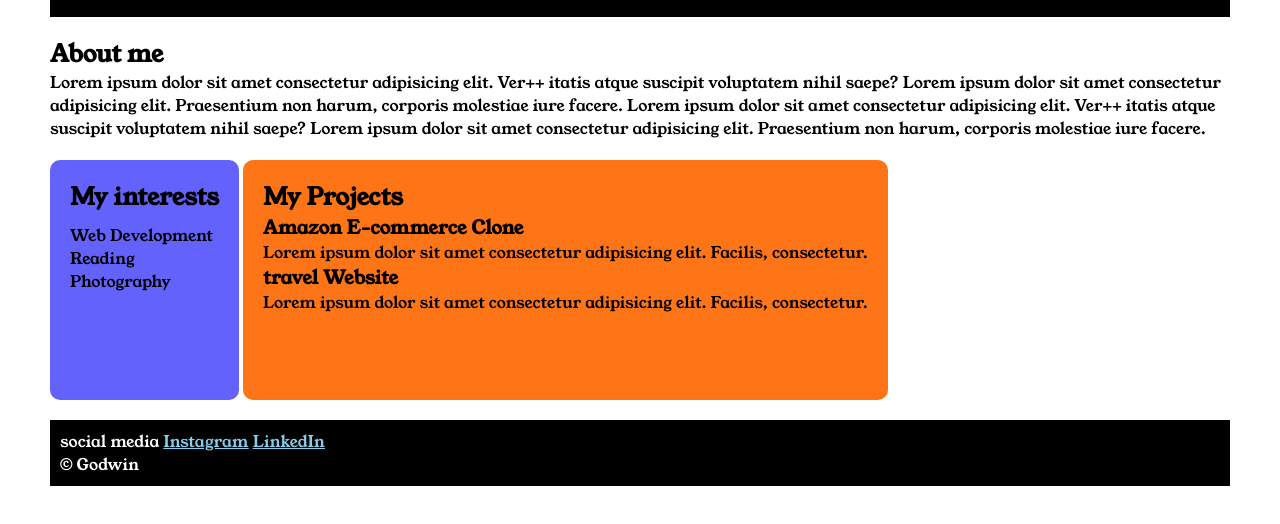
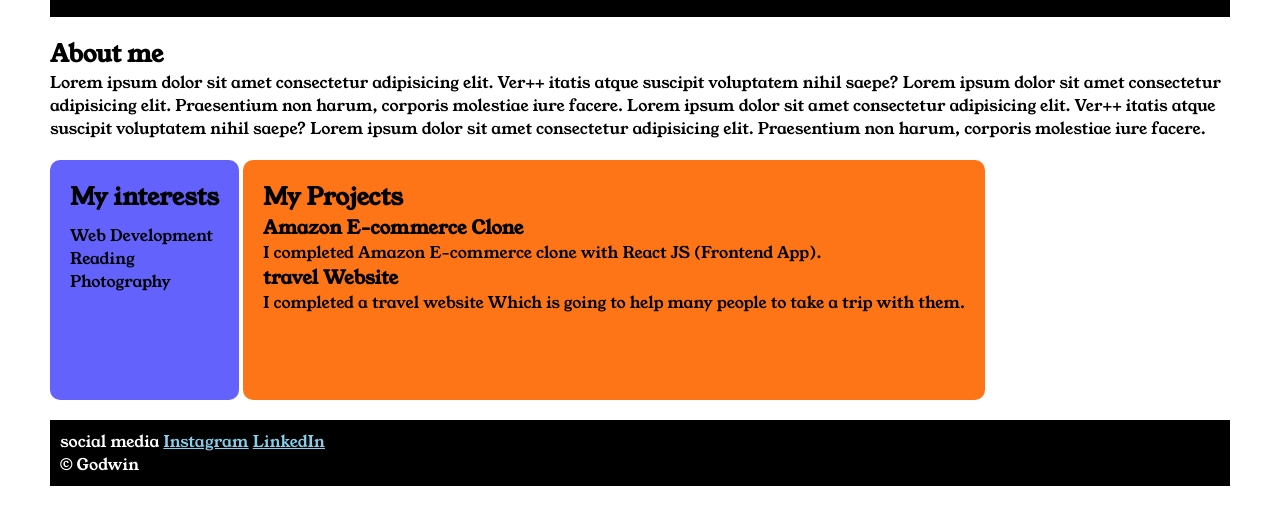
Before and after one commit to godwinrh7/portfolio-simple-website, a plain HTML site: page index.html in a window 1280 px wide. Shown: the part 258-782 px from the top of the page. Drawn offline with Linux system fonts and the light colour scheme.

Commit message:
Update index.html

```diff
--- a/index.html
+++ b/index.html
@@ -47,13 +47,11 @@
     <ul class="sec-four__desc">
         <li>
             <h3>Amazon E-commerce Clone</h3>
-            <p>Lorem ipsum dolor sit amet consectetur
-                adipisicing elit. Facilis, consectetur.</p>
+            <p>I completed Amazon E-commerce clone with React JS (Frontend App).</p>
         </li>
         <li>
             <h3>travel Website</h3>
-            <p>Lorem ipsum dolor sit amet consectetur
-                adipisicing elit. Facilis, consectetur.</p>
+            <p>I completed a travel website Which is going to help many people to take a trip with them.</p>
         </li>
     </ul>
 </div>
```
